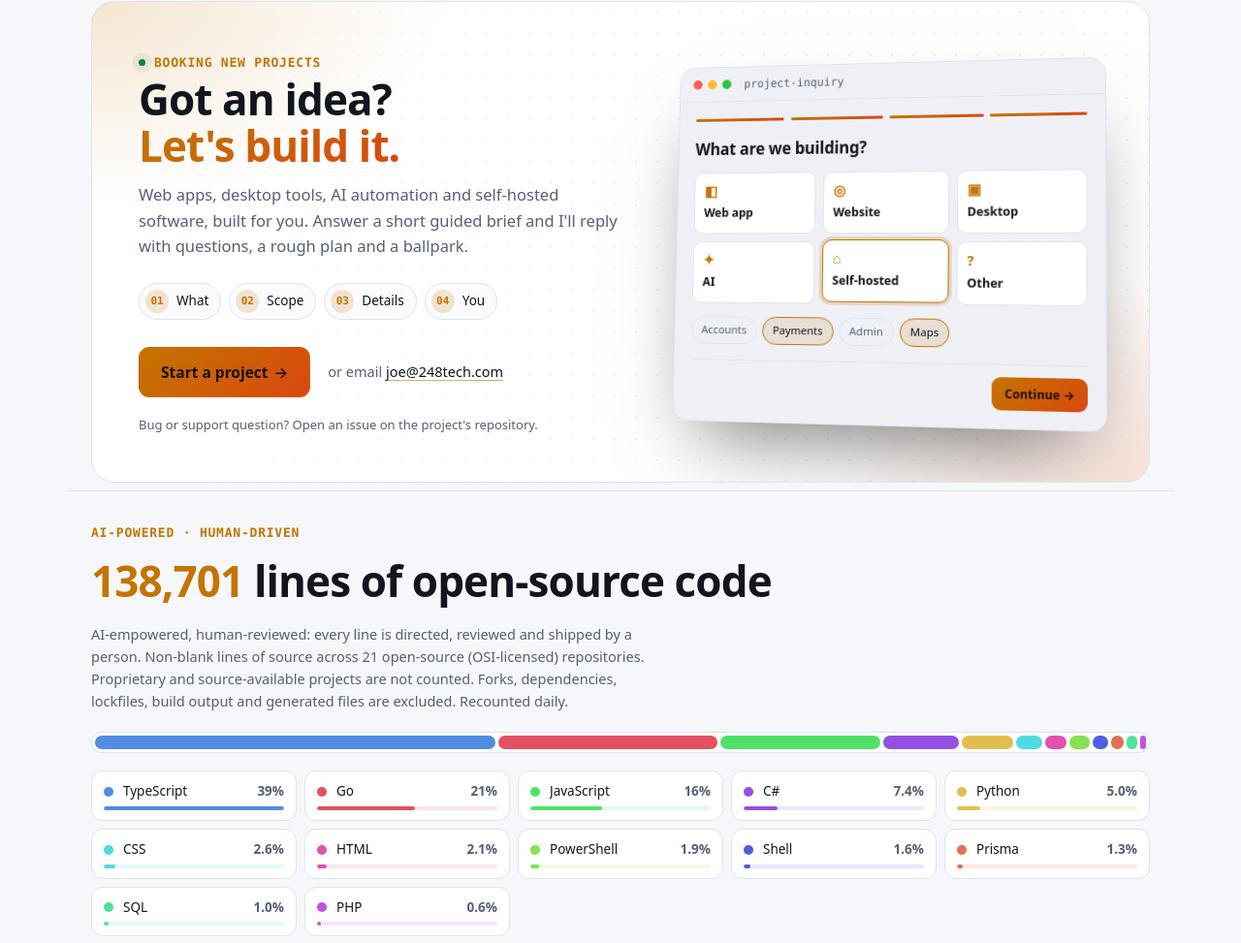
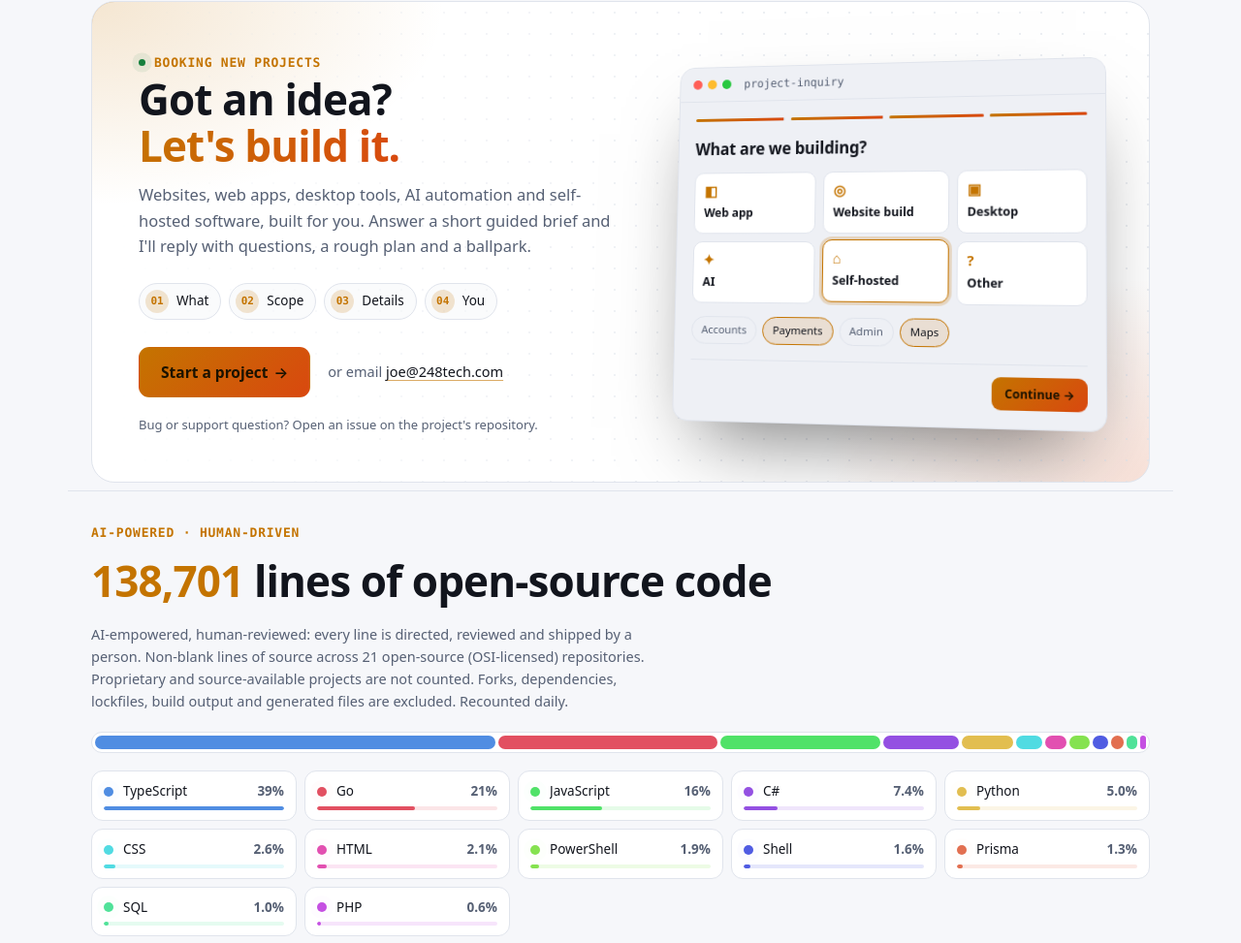
Before and after one commit to 248Tech/248Tech.github.io, a plain HTML site: page index.html in a window 1280 px wide. Shown: the part 5344-6317 px from the top of the page at 97% size. Drawn offline with Linux system fonts and the light colour scheme; animation ran at ten frames a second.

Commit message:
Mention website building in the contact showcase
Co-Authored-By: Claude Opus 5.5 <noreply@anthropic.com>

```diff
--- a/index.html
+++ b/index.html
@@ -99,7 +99,7 @@
       <div class="hire-copy">
         <p class="eyebrow"><span class="dot" aria-hidden="true"></span> Booking new projects</p>
         <h2 class="sh" id="c-h">Got an idea? <span class="grad">Let's build it.</span></h2>
-        <p class="sub">Web apps, desktop tools, AI automation and self-hosted software, built for you. Answer a short guided brief and I'll reply with questions, a rough plan and a ballpark.</p>
+        <p class="sub">Websites, web apps, desktop tools, AI automation and self-hosted software, built for you. Answer a short guided brief and I'll reply with questions, a rough plan and a ballpark.</p>
         <ol class="hire-steps" aria-label="How the brief works">
           <li><b>01</b>What</li><li><b>02</b>Scope</li><li><b>03</b>Details</li><li><b>04</b>You</li>
         </ol>
@@ -116,7 +116,7 @@
             <div class="mock-prog"><i></i><i></i><i></i><i></i></div>
             <p class="mock-q">What are we building?</p>
             <div class="mock-tiles">
-              <span style="--n:0"><em>◧</em>Web app</span><span style="--n:1"><em>◎</em>Website</span><span style="--n:2"><em>▣</em>Desktop</span>
+              <span style="--n:0"><em>◧</em>Web app</span><span style="--n:1"><em>◎</em>Website build</span><span style="--n:2"><em>▣</em>Desktop</span>
               <span style="--n:3"><em>✦</em>AI</span><span style="--n:4"><em>⌂</em>Self-hosted</span><span style="--n:5"><em>?</em>Other</span>
             </div>
             <div class="mock-chips"><span>Accounts</span><span class="on">Payments</span><span>Admin</span><span class="on">Maps</span></div>
```
